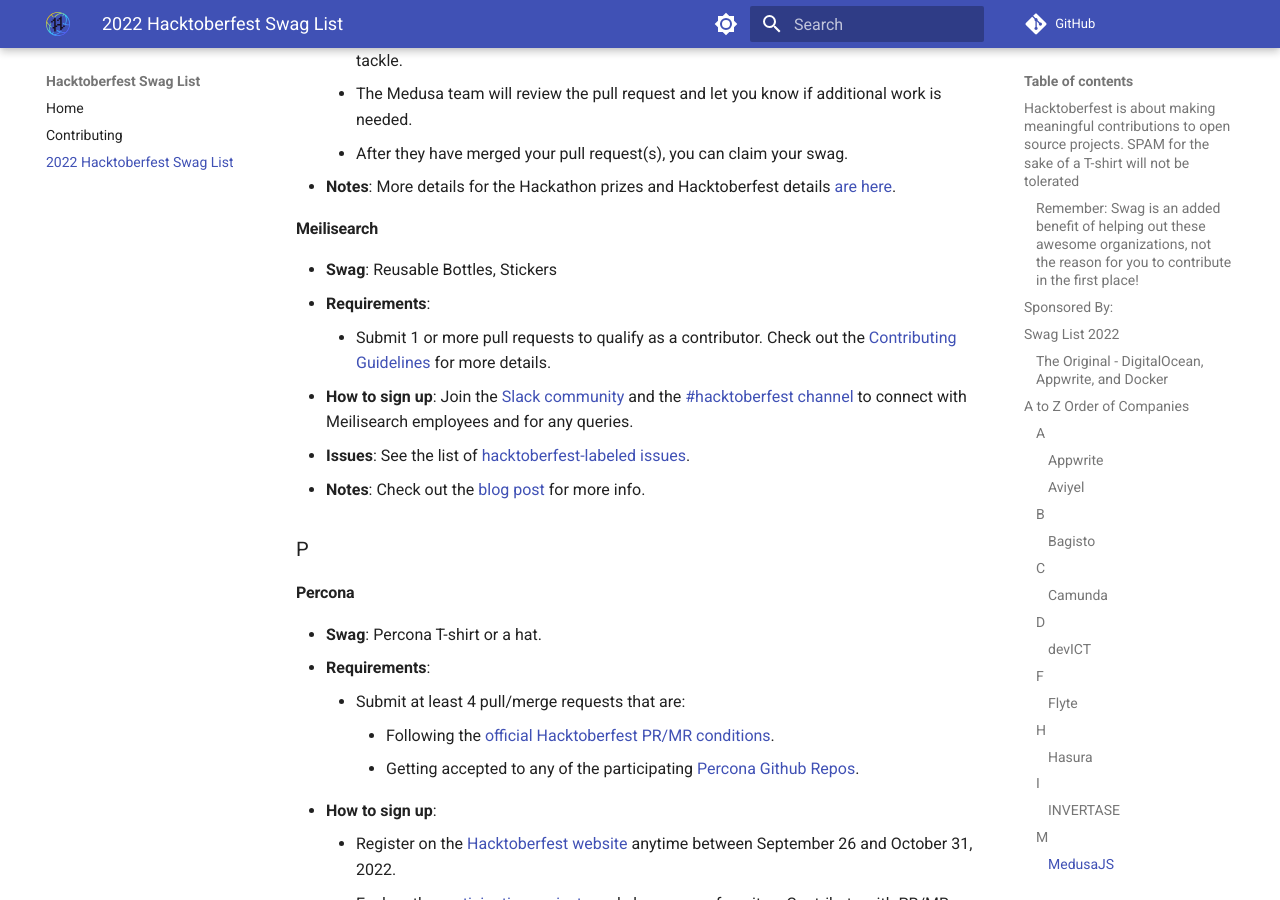
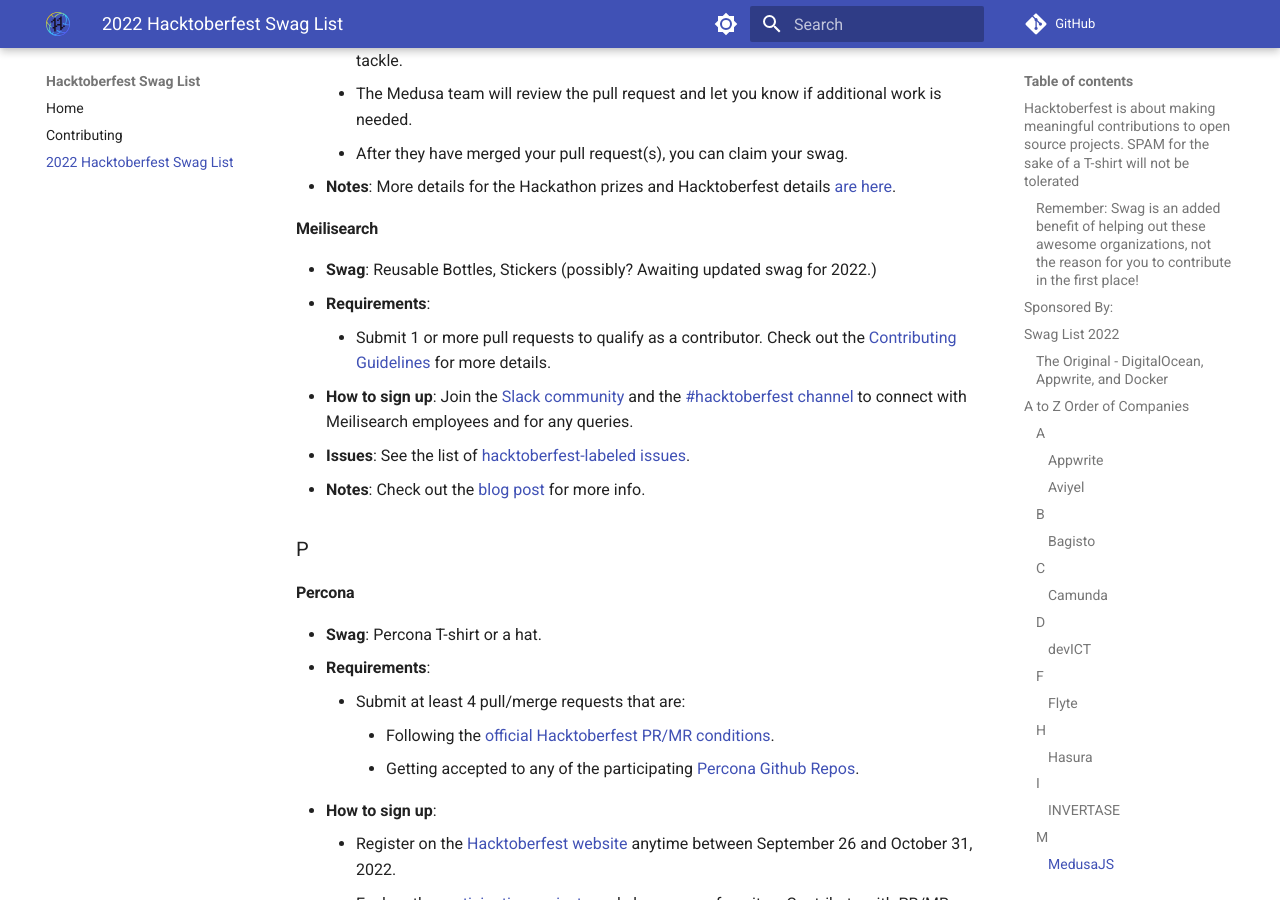
Before and after one commit to crweiner/hacktoberfest-swag-list, an MkDocs documentation site: the page built from docs/list.md, in a window 1280 px wide and 900 px high, scrolled down 5301 px. Built offline with MkDocs 1.6.1 and Material for MkDocs 9.7.7, drawn with Linux system fonts in a browser that asks for light colours; comment, search, counter and statistics services are not loaded.

Commit message:
Add note to Meilisearch note

```diff
--- a/docs/list.md
+++ b/docs/list.md
@@ -152,7 +152,7 @@
 
 #### **Meilisearch**
 
-- **Swag**: Reusable Bottles, Stickers
+- **Swag**: Reusable Bottles, Stickers (possibly? Awaiting updated swag for 2022.)
 - **Requirements**:
     - Submit 1 or more pull requests to qualify as a contributor. Check out the [Contributing Guidelines](https://github.com/meilisearch/.github/blob/main/Hacktoberfest_2022_contributors_guidelines.md) for more details.
 - **How to sign up**: Join the [Slack community](https://www.notion.so/6cd1509802984122ab74745f637b694f) and the [#hacktoberfest channel](https://meilicommunity.slack.com/archives/C02G1H43J2X) to connect with Meilisearch employees and for any queries.
```
